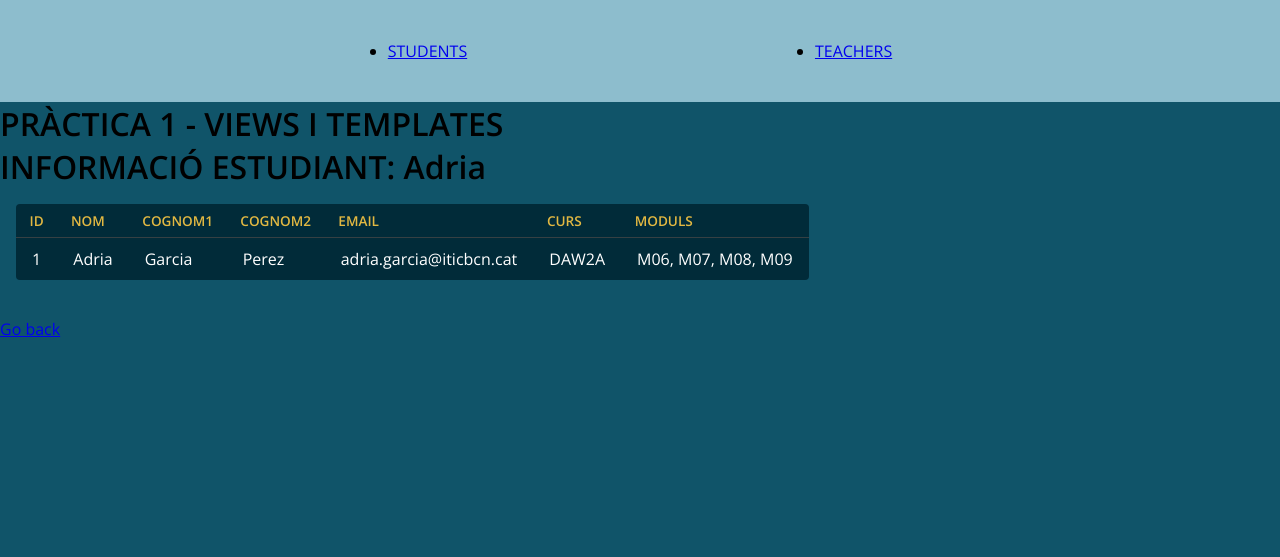
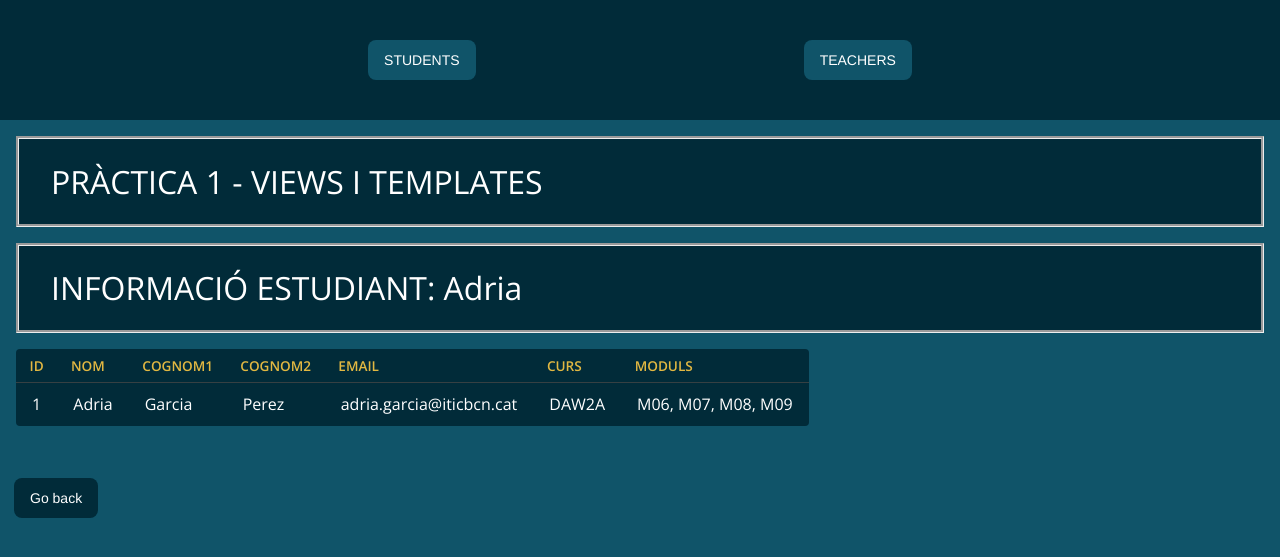
Before and after one commit to Adgar90/M07_UF4, a Django app: page /centre/students/student/1 in a window 1280 px wide. Shown: the top 557 px of the page. Run offline with Django 4.2, Linux system fonts and the light colour scheme.

Commit message:
commit 30 min

```diff
--- a/TIC_BCN_AGP/centre/templates/students.html
+++ b/TIC_BCN_AGP/centre/templates/students.html
@@ -13,7 +13,7 @@
         <td>{{ student.id }}</td>
         <td>{{ student.nom }}</td>
         <td>{{ student.cognom1 }}</td>
-        <td><a class="btn" href="{% url 'student' student.id %}">+ INFO</a></td>
+        <td><a href="{% url 'student' student.id %}">+ INFO</a></td>
     </tr>
     {% endfor %}
 </table>
--- a/TIC_BCN_AGP/centre/templates/teachers.html
+++ b/TIC_BCN_AGP/centre/templates/teachers.html
@@ -13,7 +13,7 @@
         <td>{{ teacher.id }}</td>
         <td>{{ teacher.nom }}</td>
         <td>{{ teacher.cognom1 }}</td>
-        <td><a class="btn" href="{% url 'teacher' teacher.id %}">+ INFO</a></td>
+        <td><a href="{% url 'teacher' teacher.id %}">+ INFO</a></td>
     </tr>
     {% endfor %}
 </table>
--- a/TIC_BCN_AGP/static/styles/header.css
+++ b/TIC_BCN_AGP/static/styles/header.css
@@ -3,5 +3,5 @@ ul {
     justify-content: space-evenly;
     padding: 40px;
     margin: 0px;
-    background-color: rgb(173, 216, 230, 0.8);
+    background-color: #012B39;
 }
--- a/TIC_BCN_AGP/static/styles/index.css
+++ b/TIC_BCN_AGP/static/styles/index.css
@@ -9,6 +9,10 @@
 body {
   background: #105469;
   font-family: 'Open Sans', sans-serif;
+}
+
+li {
+    list-style: none;
 }
 table {
   background: #012B39;
@@ -24,7 +28,7 @@ th {
   padding: 0.5em 1em;
   text-align: left;
 }
-td {
+td, h1 {
   color: #fff;
   font-weight: 400;
   padding: 0.65em 1em;
@@ -35,3 +39,44 @@ tbody tr {
 tbody tr:hover {
   background: #014055;
 }
+
+a {
+    background-color: #105469;
+    border-radius: 8px;
+    border-style: none;
+    box-sizing: border-box;
+    color: #FFFFFF;
+    cursor: pointer;
+    display: inline-block;
+    font-family: "Haas Grot Text R Web", "Helvetica Neue", Helvetica, Arial, sans-serif;
+    font-size: 14px;
+    font-weight: 500;
+    height: 40px;
+    line-height: 20px;
+    list-style: none;
+    margin: 0;
+    outline: none;
+    padding: 10px 16px;
+    position: relative;
+    text-align: center;
+    text-decoration: none;
+    transition: color 100ms;
+    vertical-align: baseline;
+    user-select: none;
+    -webkit-user-select: none;
+touch-action: manipulation;
+}
+
+a:hover,
+a:focus {
+    background-color: #F082AC;
+}
+h1 {
+    background: #012B39;
+    margin: 0.5em;
+    border: groove;
+}
+.btn {
+    background-color: #012B39;
+    margin: 1em;
+}
--- a/TIC_BCN_AGP/templates/head/header.html
+++ b/TIC_BCN_AGP/templates/head/header.html
@@ -8,8 +8,8 @@
 </head>
 <body>
 <ul>
-    <li><a class="btn" href="{% url 'students' %}">STUDENTS</a></li>
-    <li><a class="btn" href="{% url 'teachers' %}">TEACHERS</a></li>
+    <li><a href="{% url 'students' %}">STUDENTS</a></li>
+    <li><a href="{% url 'teachers' %}">TEACHERS</a></li>
 </ul>
 </body>
 </html>
```
